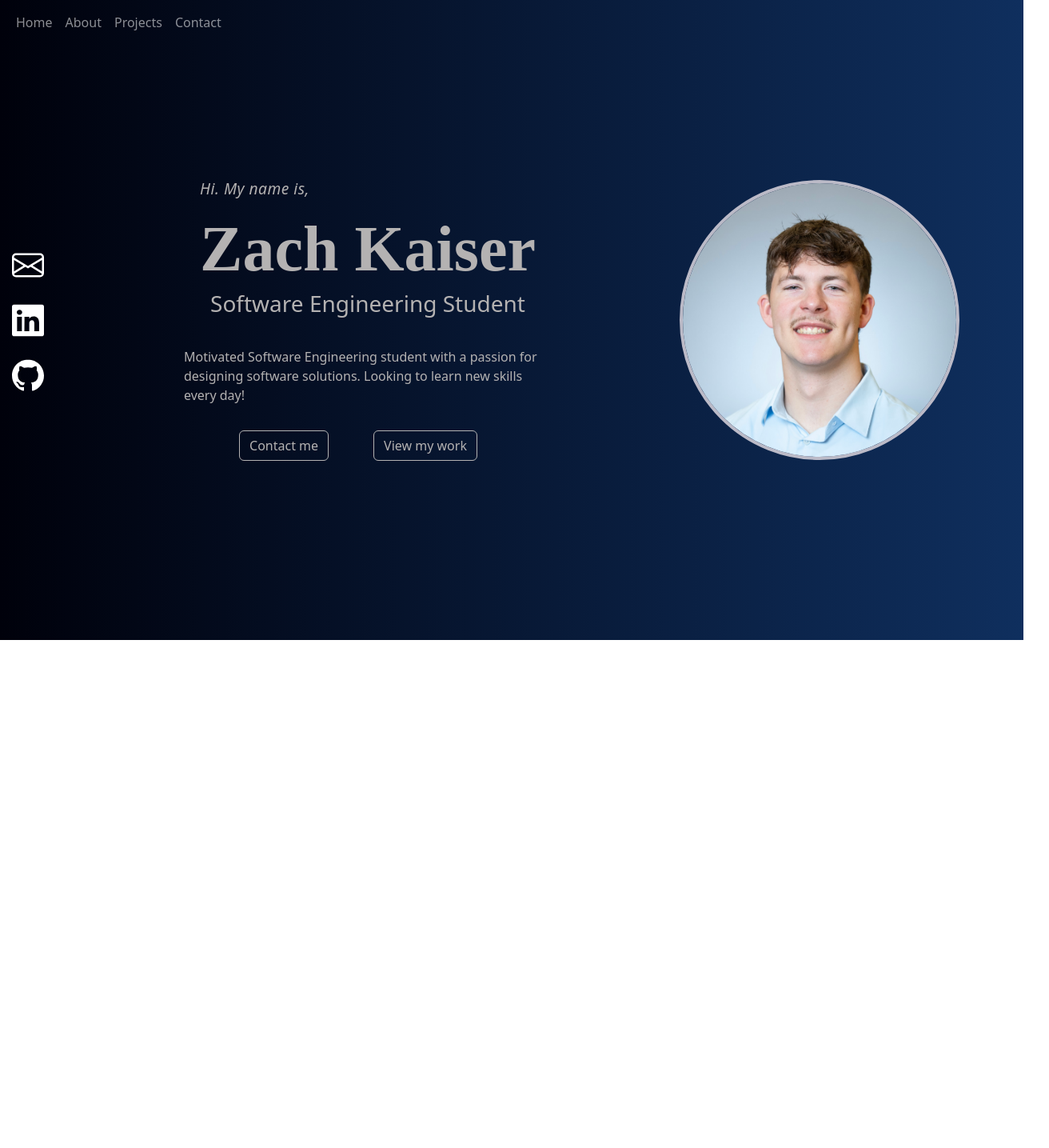
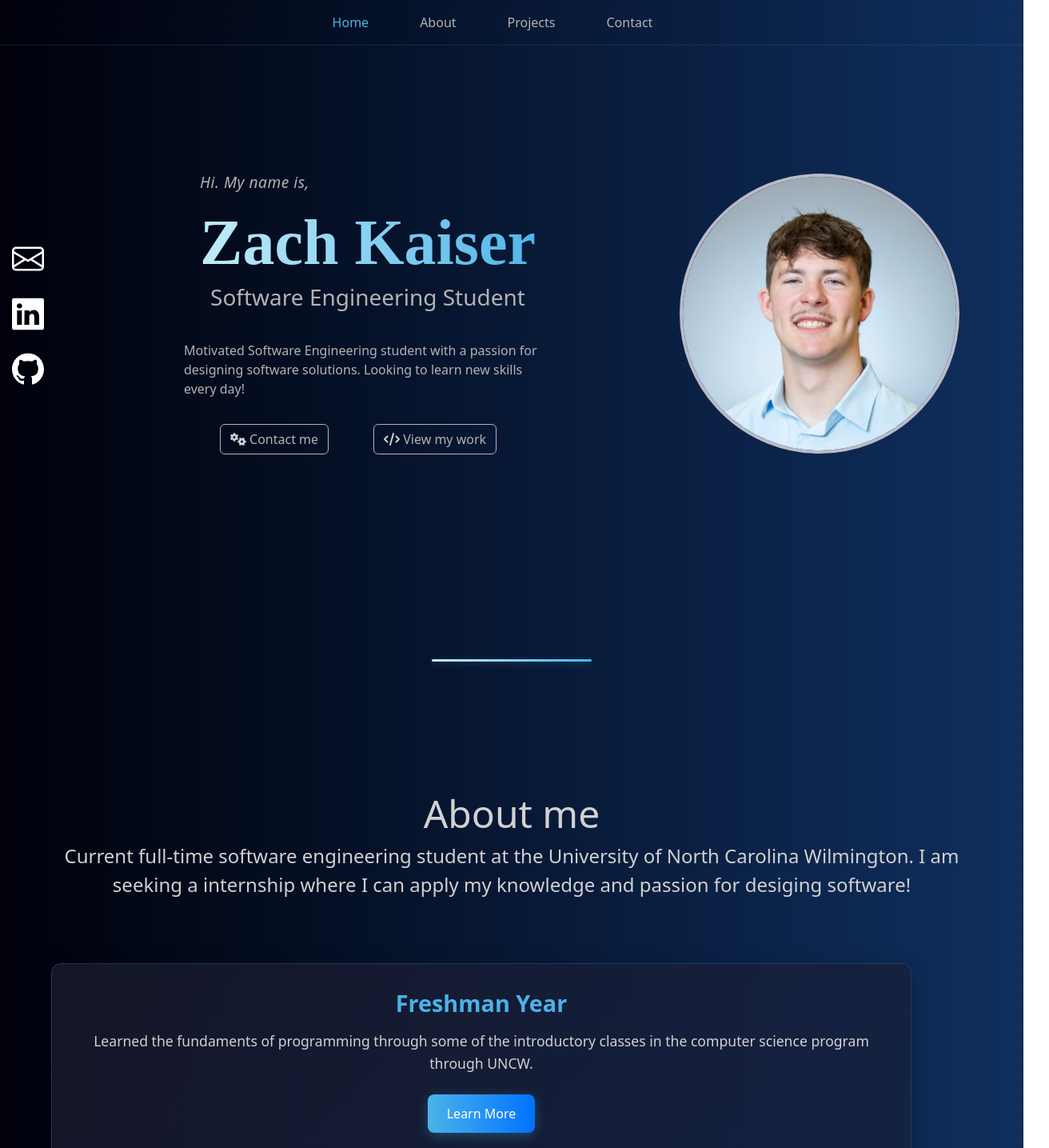
Before and after one commit to zachwkaiser/Portfolio, a React (Vite) app: page / in a window 1280 px wide. Shown: the top 1435 px of the page at 80% size, 1312 px wide, since content can reach past the window. Before the commit the page ends 800 px from the top, so only its background shows below. Built offline with nearby package versions, Linux system fonts and the light colour scheme; a web font is replaced by a local one.

Commit message:
Adjusted a lot of styling throughout the website

```diff
--- a/src/App.tsx
+++ b/src/App.tsx
@@ -1,4 +1,4 @@
-import { useState, type ReactNode } from 'react'
+import { useEffect, useState, type ReactNode } from 'react'
 import { BrowserRouter, Routes, Route } from 'react-router-dom'
 import HomePage from './components/homePage'
 import AboutPage from './components/aboutPage'
@@ -7,47 +7,43 @@ import './App.css'
 import NavBar from './components/NavBar'
 import ProjectsPage from './components/projectsPage'
 import type { RouteProps } from './Interface'
+import { Link as ScrollLink, Element } from 'react-scroll';
 
 
 
 function App() {
+
   const routes: RouteProps[] = [
     {
       name: "Home",
-      path: "/",
       element: <HomePage/>
     },
     {
       name: "About",
-      path: "/about",
       element: <AboutPage/>
     },
     {
       name: "Projects",
-      path: "/projects",
       element: <ProjectsPage/>
     },
     {
       name: "Contact",
-      path: "/contact",
       element: <ContactPage/>
     },
   ]
 
   return (
     <>
-      <BrowserRouter>
       <NavBar routes={routes} />
       <div className="content">
-        <Routes>
       {
         routes.map((route) => (
-              <Route path={route.path} element={route.element} />
+          <Element name={route.name} id={route.name.toLowerCase()}>
+            {route.element}
+          </Element>
         ))
       }
-        </Routes>
       </div>
-      </BrowserRouter>
     </>
   )
 }
--- a/src/Interface.d.ts
+++ b/src/Interface.d.ts
@@ -1,5 +1,4 @@
 export interface RouteProps {
   name: string,
-  path: string,
   element: React.ReactNode
 }
--- a/src/components/NavBar/index.tsx
+++ b/src/components/NavBar/index.tsx
@@ -3,7 +3,7 @@ import { Navbar, Container, Nav } from "react-bootstrap";
 import './style.css'
 import type { RouteProps } from '../../Interface'
 import { motion, scale } from 'framer-motion';
-
+import { Link as ScrollLink } from 'react-scroll';
 
 interface NavBarProps{
   routes: RouteProps[]
@@ -12,14 +12,18 @@ interface NavBarProps{
 
 function NavBar(props: NavBarProps) {
   return (
-    <Navbar bg="none" data-bs-theme="dark" fixed="top" expand="sm">
+    <Navbar bg="none" data-bs-theme="dark" fixed="top" expand="sm" className="navbar">
         <Container fluid>
           <Navbar.Toggle aria-controls="basic-navbar-nav" />
           <Navbar.Collapse id="basic-navbar-nav">
-            <Nav className="me-auto">
+            <Nav className="mx-auto custom-nav">
               {
                 props.routes.map((route) =>(
-                  <Nav.Link href={route.path}>{route.name}</Nav.Link>
+                  <Nav.Link>
+                    <ScrollLink to={route.name} spy={true} duration={300} activeClass="active" offset={-80}>
+                      {route.name}
+                    </ScrollLink>
+                  </Nav.Link>
                 ))
               }
             </Nav>
--- a/src/components/NavBar/style.css
+++ b/src/components/NavBar/style.css
@@ -1,3 +1,42 @@
-Nav.Link{
-    margin: 5rem;
+.navbar{
+  margin-bottom: 0;
+  background: linear-gradient(90deg, rgba(0, 1, 11, 0.9) 0%, rgba(15, 47, 94, 0.8) 100%) !important;
+  backdrop-filter: blur(8px);
+  -webkit-backdrop-filter: blur(8px);
+  border-bottom: 1px solid rgba(74, 179, 232, 0.15);
 }
+
+.custom-nav .nav-link {
+  margin-right: 3rem;
+  color: #b4b2b2 !important;
+  transition: color 0.2s, transform 0.2s;
+}
+
+.custom-nav .nav-link:hover{
+  color: #4ab3e8 !important;
+  text-decoration: underline;
+  text-underline-offset: 6px;
+  transition: color 0.2s, transform 0.2s;
+  transform: scale(1.08);
+  background: linear-gradient(90deg, #c7eff9 0%, #4ab3e8 100%);
+  -webkit-background-clip: text;
+  -webkit-text-fill-color: transparent;
+}
+
+/* Style for active nav link */
+.custom-nav .active {
+  color: #4ab3e8 !important;
+  font-weight: 500;
+}
+
+/* Center the navbar elements */
+.custom-nav {
+  justify-content: center;
+  width: 100%;
+}
+
+@media (max-width: 576px) {
+  .custom-nav .nav-link {
+    margin-right: 1rem;
+  }
+}
--- a/src/components/aboutPage/index.tsx
+++ b/src/components/aboutPage/index.tsx
@@ -1,5 +1,5 @@
 import { motion, scale } from 'framer-motion';
-import { Button, Container, Row, Col } from "react-bootstrap";
+import { Button, Container, Row, Col, Modal } from "react-bootstrap";
 import {
     PythonOriginal,
     JavaOriginal,
@@ -9,10 +9,11 @@ import {
     Css3Original,
     ReactOriginal,
 } from 'devicons-react';
+import './style.css';
+import { useState } from 'react';
 
 
 function AboutPage(){
-
     const Technologies : { [key: string] : React.ReactNode} = {
         "Python": <PythonOriginal size="3em"/>,
         "Java": <JavaOriginal size="3em"/>,
@@ -23,9 +24,74 @@ function AboutPage(){
         "React": <ReactOriginal size="3em"/>
     };
 
+    const [showModal, setShowModal] = useState(false);
+    const handleClose = () => setShowModal(false);
+    const handleOpen = () => setShowModal(true);
+
     return(
-        <Container className="skillset-section">
-                <Row >
+        <>
+        <motion.div className='about-summary'>
+            <h1>About me</h1>
+            <p>Current full-time software engineering student at the University of North Carolina Wilmington. I am seeking a internship where I can apply my knowledge and passion for desiging software!</p>
+        </motion.div>
+
+        <Container className='school-section'>
+            <div className='school-card'>
+                <h2>Freshman Year</h2>
+                <p>Learned the fundaments of programming through some of the introductory classes in the computer science program through UNCW.</p>
+                <Button className='school-button' onClick={handleOpen}>
+                    Learn More
+                </Button>
+
+                <Modal show={showModal} onHide={handleClose} dialogClassName="custom-modal" size="lg">
+                    <Modal.Dialog>
+                        <Modal.Header closeButton>
+                            <Modal.Title className='modal-title'>
+                                Overview of Freshman Year
+                            </Modal.Title>
+                        </Modal.Header>
+                        <Modal.Body>
+                            <section className='modal-text'>
+                                <h2>First-Year Computer Science Experience at UNCW</h2>
+
+                                <p className='modal-text'>During my first year at UNCW, I gained foundational knowledge in computer science through several core courses:</p>
+
+                                <h3>📘 CSC 131 – Introduction to Computer Science</h3>
+                                <ul>
+                                    <li className='modal-text'>Learned basic programming concepts</li>
+                                    <li className='modal-text'>Used Python for the first time</li>
+                                    <li className='modal-text'>Translated algorithms into working code</li>
+                                </ul>
+
+                                <h3>📐 CSC 133 – Discrete Mathematical Structures</h3>
+                                <ul>
+                                    <li className='modal-text'>Explored key mathematical foundations of computer science</li>
+                                    <li className='modal-text'>Studied logic, proofs, and theoretical concepts</li>
+                                </ul>
+
+                                <h3>🔁 CSC 231 – Data Structures and Algorithms</h3>
+                                <ul>
+                                    <li className='modal-text'>Introduced to object-oriented programming using Python</li>
+                                    <li className='modal-text'>Worked with data structures like:
+                                    <ul>
+                                        <li className='modal-text'>Stacks</li>
+                                        <li className='modal-text'>Queues</li>
+                                        <li className='modal-text'>Linked lists & doubly linked lists</li>
+                                        <li className='modal-text'>Trees</li>
+                                    </ul>
+                                    </li>
+                                    <li className='modal-text'>Gained confidence and deeper interest in programming</li>
+                                </ul>
+                            </section>
+                        </Modal.Body>
+
+                    </Modal.Dialog>
+                </Modal>
+            </div>
+        </Container>
+
+        <Container className="skillset-section" style={{height: '100vh', width: '100vw'}}>
+                <Row>
                     <span>Technical Skillset</span>
                     {Object.keys(Technologies).map((key, index) => (
                         //key, index is basically a 3 tiered process.
@@ -45,6 +111,7 @@ function AboutPage(){
                     ))}
                 </Row>
             </Container>
+        </>
     )
 }
 
--- /dev/null
+++ b/src/components/aboutPage/style.css
@@ -0,0 +1,162 @@
+*{
+    color: #d2d0d0;
+    font-weight: 150;
+}
+
+.about-summary h1{
+    font-size: 3rem;
+    font-weight: 200;
+}
+
+.about-summary p{
+    font-size: 1.5rem;
+    font-weight: 100;
+}
+
+/* Add margin to prevent content from being hidden behind navbar */
+.about-summary {
+    margin-top: 100px;
+    padding: 2rem;
+}
+
+.custom-modal{
+    max-width: 900px;
+}
+
+.modal-text{
+    color: black;
+}
+
+.modal-title{
+    color: black;
+}
+
+/* Modern Modal Styling */
+.custom-modal .modal-content {
+    background: linear-gradient(135deg, #1a1a2e 0%, #16213e 50%, #0f3460 100%);
+    border: none;
+    border-radius: 16px;
+    box-shadow: 0 20px 40px rgba(0, 0, 0, 0.3);
+    backdrop-filter: blur(10px);
+}
+
+.custom-modal .modal-header {
+    border-bottom: 1px solid rgba(74, 179, 232, 0.2);
+    padding: 1.5rem 2rem;
+    background: rgba(74, 179, 232, 0.05);
+    border-radius: 16px 16px 0 0;
+}
+
+.custom-modal .modal-title {
+    color: #4ab3e8 !important;
+    font-size: 1.8rem;
+    font-weight: 600;
+    background: linear-gradient(90deg, #c7eff9 0%, #4ab3e8 100%);
+    -webkit-background-clip: text;
+    -webkit-text-fill-color: transparent;
+    background-clip: text;
+}
+
+.custom-modal .btn-close {
+    filter: invert(1) brightness(0.8);
+    opacity: 0.7;
+    transition: opacity 0.2s;
+}
+
+.custom-modal .btn-close:hover {
+    opacity: 1;
+    filter: invert(1) brightness(1);
+}
+
+.custom-modal .modal-body {
+    padding: 2rem;
+    color: #d2d0d0 !important;
+}
+
+.custom-modal .modal-text {
+    color: #d2d0d0 !important;
+    line-height: 1.6;
+    font-size: 1rem;
+}
+
+.custom-modal h2 {
+    color: #4ab3e8 !important;
+    font-size: 1.5rem;
+    font-weight: 600;
+    margin-bottom: 1rem;
+    margin-top: 1.5rem;
+}
+
+.custom-modal h3 {
+    color: #c7eff9 !important;
+    font-size: 1.2rem;
+    font-weight: 500;
+    margin-bottom: 0.8rem;
+    margin-top: 1.2rem;
+}
+
+.custom-modal ul {
+    margin-left: 1.5rem;
+    margin-bottom: 1rem;
+}
+
+.custom-modal li {
+    margin-bottom: 0.5rem;
+    color: #d2d0d0 !important;
+}
+
+.custom-modal ul ul {
+    margin-top: 0.5rem;
+    margin-bottom: 0.5rem;
+}
+
+.custom-modal ul ul li {
+    color: #b4b2b2 !important;
+    font-size: 0.95rem;
+}
+
+/* School section styling */
+.school-section {
+    margin: 2rem 0;
+    padding: 0 2rem;
+}
+
+.school-card {
+    background: linear-gradient(135deg, rgba(26, 26, 46, 0.8) 0%, rgba(22, 33, 62, 0.8) 100%);
+    border: 1px solid rgba(74, 179, 232, 0.2);
+    border-radius: 12px;
+    padding: 2rem;
+    backdrop-filter: blur(10px);
+    box-shadow: 0 8px 32px rgba(0, 0, 0, 0.2);
+}
+
+.school-card h2 {
+    color: #4ab3e8 !important;
+    font-size: 1.8rem;
+    font-weight: 600;
+    margin-bottom: 1rem;
+}
+
+.school-card p {
+    color: #d2d0d0 !important;
+    font-size: 1.1rem;
+    line-height: 1.6;
+    margin-bottom: 1.5rem;
+}
+
+.school-button {
+    background: linear-gradient(90deg, #4ab3e8 0%, #0072ff 100%) !important;
+    border: none !important;
+    color: white !important;
+    padding: 0.75rem 1.5rem;
+    border-radius: 8px;
+    font-weight: 500;
+    transition: all 0.3s ease;
+    box-shadow: 0 4px 15px rgba(74, 179, 232, 0.3);
+}
+
+.school-button:hover {
+    transform: translateY(-2px);
+    box-shadow: 0 6px 20px rgba(74, 179, 232, 0.4);
+    background: linear-gradient(90deg, #0072ff 0%, #4ab3e8 100%) !important;
+}
--- a/src/components/contactPage/index.tsx
+++ b/src/components/contactPage/index.tsx
@@ -1,6 +1,6 @@
 function ContactPage(){
     return(
-        <div>
+        <div style={{height: '100vh', width: '100vw'}}>
             This is the contact page
         </div>
     )
--- a/src/components/homePage/index.tsx
+++ b/src/components/homePage/index.tsx
@@ -1,11 +1,13 @@
 import { Button, Container, Row, Col } from "react-bootstrap";
-import { Link } from "react-router-dom";
 import './style.css'
 import { useEffect, useRef } from "react";
 import { Linkedin, Github, Envelope } from 'react-bootstrap-icons';
 import { motion, scale } from 'framer-motion';
+import { FontAwesomeIcon } from '@fortawesome/react-fontawesome';
+import { faCode, faGears } from '@fortawesome/free-solid-svg-icons';
 import headshot from '../../images/headshot.JPG'
 import { animate } from 'animejs';
+import { Link as ScrollLink, Element } from 'react-scroll';
 
 
 function HomePage(){
@@ -47,7 +49,7 @@ function HomePage(){
 
     return(
         <div>
-            <Container className="hero-section">
+            <Container className="hero-section" style={{height: '100vh', width: '100vw'}}>
                 <div className="content-wrapper">
                     <div className="hero-content">
                         <motion.div
@@ -71,16 +73,22 @@ function HomePage(){
                             <Row className="button-section">
                                 <Col className="contact-col" xs="auto">
                                     <motion.div whileHover={{scale: 1.1}}>
+                                        <ScrollLink to="Contact" smooth spy duration={500}>
                                         <Button className="contact-button" variant="outline-primary">
-                                            <Link to='/contact'>Contact me</Link>
+                                            <FontAwesomeIcon icon={faGears} /> Contact me
                                         </Button>
+                                        </ScrollLink>
                                     </motion.div>
                                 </Col>
+
+
                                 <Col className="projects-col" xs="auto">
                                     <motion.div whileHover={{scale: 1.1}}>
-                                        <Button className="projects-button" variant="outline-primary">
-                                            <Link to='/projects'>View my work</Link>
+                                        <ScrollLink to="Projects" smooth spy duration={500}>
+                                            <Button className="projects-button" variant="outline-primary">
+                                            <FontAwesomeIcon icon={faCode} /> View my work
                                         </Button>
+                                        </ScrollLink>
                                     </motion.div>
                                 </Col>
                             </Row>
@@ -136,6 +144,10 @@ function HomePage(){
                     <img src={headshot} alt="My Headshot" className="headshot-img"/>
                 </motion.div>
             </Container>
+            {/* Blue divider at the bottom of home page */}
+            <div className="home-divider">
+                <div className="divider-line"></div>
+            </div>
         </div>
     );
 }
--- a/src/components/homePage/style.css
+++ b/src/components/homePage/style.css
@@ -11,6 +11,7 @@
     justify-content: space-between;
     align-items: center;
     padding: 0 5rem;
+    margin-top: -40px;
 }
 
 .title{
@@ -42,7 +43,11 @@
     font-family: 'Turret Road';
     font-size: 5rem;
     font-weight: bold;
-    color: #b4b2b2;
+    background: linear-gradient(90deg, #c7eff9 0%, #4ab3e8 100%);
+    background-clip: text;
+    -webkit-background-clip: text;
+    color: transparent;
+    -webkit-text-fill-color: transparent;
 }
 
 .headshot {
@@ -149,3 +154,19 @@ body {
 .contact-col, .projects-col {
     margin: 0 1rem;
 }
+
+/* Blue divider at the bottom of home page */
+.home-divider {
+    width: 100%;
+    display: flex;
+    justify-content: center;
+    padding: 2rem 0;
+}
+
+.divider-line {
+    width: 200px;
+    height: 3px;
+    background: linear-gradient(90deg, #c7eff9 0%, #4ab3e8 100%);
+    border-radius: 2px;
+    box-shadow: 0 2px 8px rgba(74, 179, 232, 0.3);
+}
--- a/src/components/projectsPage/index.tsx
+++ b/src/components/projectsPage/index.tsx
@@ -1,6 +1,6 @@
 function ProjectsPage(){
     return(
-        <div>
+        <div style={{height: '100vh', width: '100vw'}}>
             This is the ProjectsPage
         </div>
     )
```
Also changed, not shown: package.json (+6 -1 lines), 1 other file (tests, documents, lock files or other folders). Lines whose indentation alone changed are shown as unchanged.
